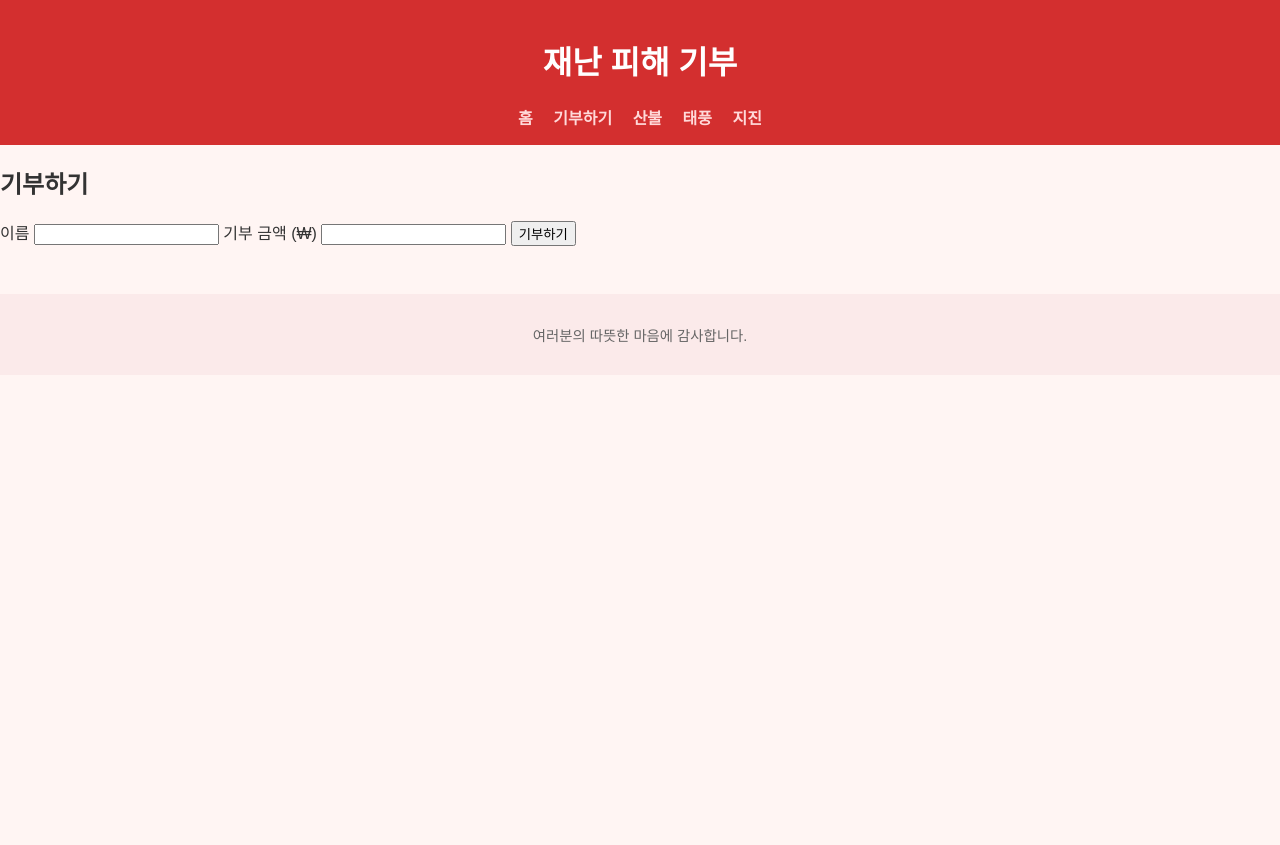
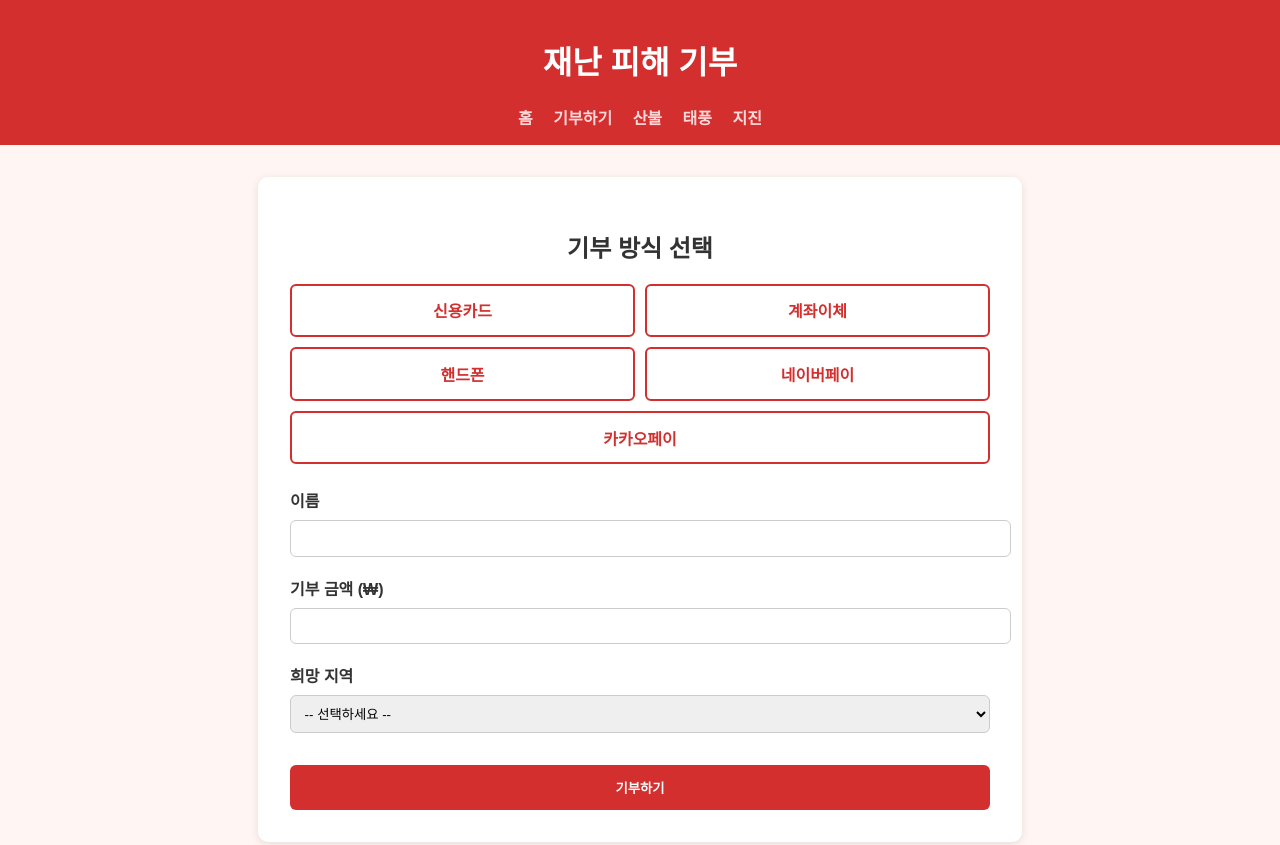
Before and after one commit to soonchul12/api, a website: page donate.html in a window 1280 px wide. Shown: the top 845 px of the page. Before the commit the page ends 800 px from the top, so only its background shows below. Drawn offline with Linux system fonts and the light colour scheme.

Commit message:
Add files via upload

```diff
--- a/donate.html
+++ b/donate.html
@@ -5,6 +5,86 @@
   <meta name="viewport" content="width=device-width, initial-scale=1">
   <title>기부하기</title>
   <link rel="stylesheet" href="css/style.css">
+  <style>
+    .container {
+      max-width: 700px;
+      margin: 2rem auto;
+      padding: 2rem;
+      background-color: #fff;
+      border-radius: 10px;
+      box-shadow: 0 2px 8px rgba(0,0,0,0.1);
+    }
+
+    .donation-methods {
+      display: flex;
+      flex-wrap: wrap;
+      gap: 10px;
+      margin-bottom: 1.5rem;
+      justify-content: center;
+    }
+
+    .pay-method {
+      flex: 1 1 45%;
+      padding: 0.8rem;
+      border: 2px solid #D32F2F;
+      background-color: #fff;
+      color: #D32F2F;
+      font-weight: bold;
+      text-align: center;
+      border-radius: 6px;
+      cursor: pointer;
+      transition: background 0.3s, color 0.3s;
+    }
+
+    .pay-method:hover {
+      background-color: #FFDADA;
+    }
+
+    .pay-method.selected {
+      background-color: #D32F2F;
+      color: white;
+    }
+
+    label {
+      display: block;
+      margin-top: 1.2rem;
+      font-weight: bold;
+    }
+
+    input[type="text"],
+    input[type="number"],
+    select {
+      width: 100%;
+      padding: 0.6rem;
+      margin-top: 0.5rem;
+      border: 1px solid #ccc;
+      border-radius: 6px;
+    }
+
+    .hidden {
+      display: none;
+    }
+
+    .region-options {
+      margin-top: 0.8rem;
+    }
+
+    .btn-submit {
+      margin-top: 2rem;
+      padding: 0.8rem 1.4rem;
+      background-color: #D32F2F;
+      color: white;
+      font-weight: bold;
+      border: none;
+      border-radius: 6px;
+      cursor: pointer;
+      width: 100%;
+    }
+
+    .btn-submit:hover {
+      background-color: #B71C1C;
+    }
+  </style>
 </head>
 <body>
   <header>
@@ -19,8 +99,16 @@
   </header>
 
   <main>
-    <section class="form-section">
-      <h2>기부하기</h2>
+    <div class="container">
+      <h2 style="text-align: center;">기부 방식 선택</h2>
+      <div class="donation-methods">
+        <div class="pay-method">신용카드</div>
+        <div class="pay-method">계좌이체</div>
+        <div class="pay-method">핸드폰</div>
+        <div class="pay-method">네이버페이</div>
+        <div class="pay-method">카카오페이</div>
+      </div>
+
       <form id="donation-form">
         <label for="name">이름</label>
         <input type="text" id="name" required>
@@ -28,9 +116,17 @@
         <label for="amount">기부 금액 (₩)</label>
         <input type="number" id="amount" required>
 
-        <button type="submit">기부하기</button>
+        <label for="disaster">희망 지역</label>
+        <select id="disaster" required>
+          <option value="">-- 선택하세요 --</option>
+          <option value="산불">산불</option>
+          <option value="태풍">태풍</option>
+          <option value="지진">지진</option>
+        </select>
+
+        <button type="submit" class="btn-submit">기부하기</button>
       </form>
-    </section>
+    </div>
   </main>
 
   <footer>
@@ -38,8 +134,24 @@
   </footer>
 
   <script>
+    const methodButtons = document.querySelectorAll('.pay-method');
+
+    methodButtons.forEach(button => {
+      button.addEventListener('click', () => {
+        methodButtons.forEach(btn => btn.classList.remove('selected'));
+        button.classList.add('selected');
+      });
+    });
+
     document.getElementById('donation-form').addEventListener('submit', function (e) {
       e.preventDefault();
+
+      const selectedMethod = document.querySelector('.pay-method.selected');
+      if (!selectedMethod) {
+        alert("기부 방식을 선택해주세요.");
+        return;
+      }
+
       alert("기부가 완료되었습니다. 감사합니다!");
       window.location.href = "index.html";
     });
```
